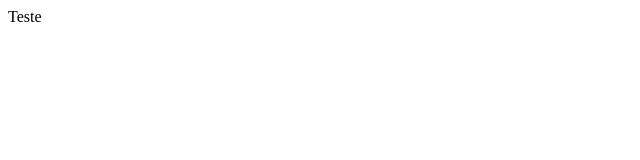
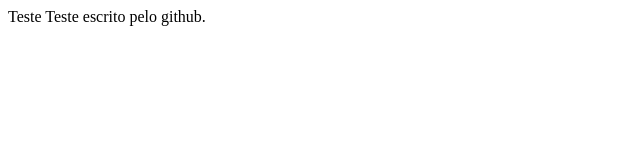
Before and after one commit to guilhermebsc/Ctrl-Young-4, a plain HTML site: page index.html in a window 1280 px wide. Shown: the whole page, without its empty margins (0-640 px from the left). Drawn offline with Linux system fonts and the light colour scheme.

Commit message:
Update index.html

```diff
--- a/index.html
+++ b/index.html
@@ -7,5 +7,6 @@
 </head>
 <body>
     Teste
+    Teste escrito pelo github.
 </body>
 </html>
```
